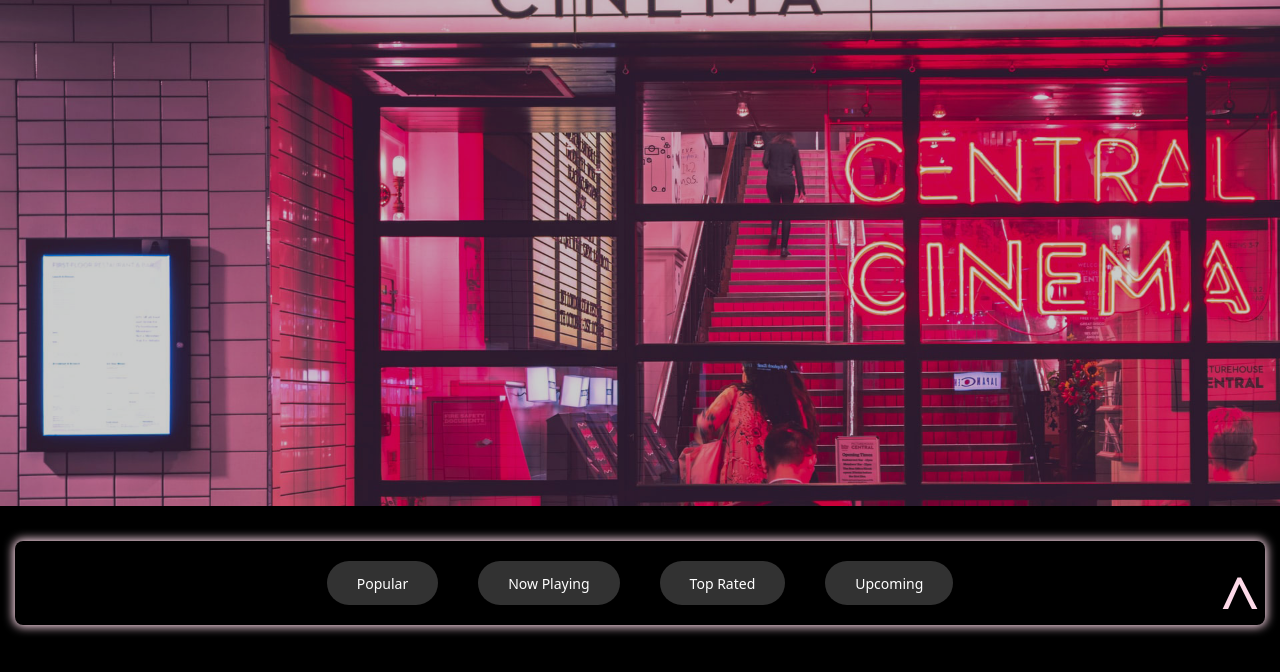
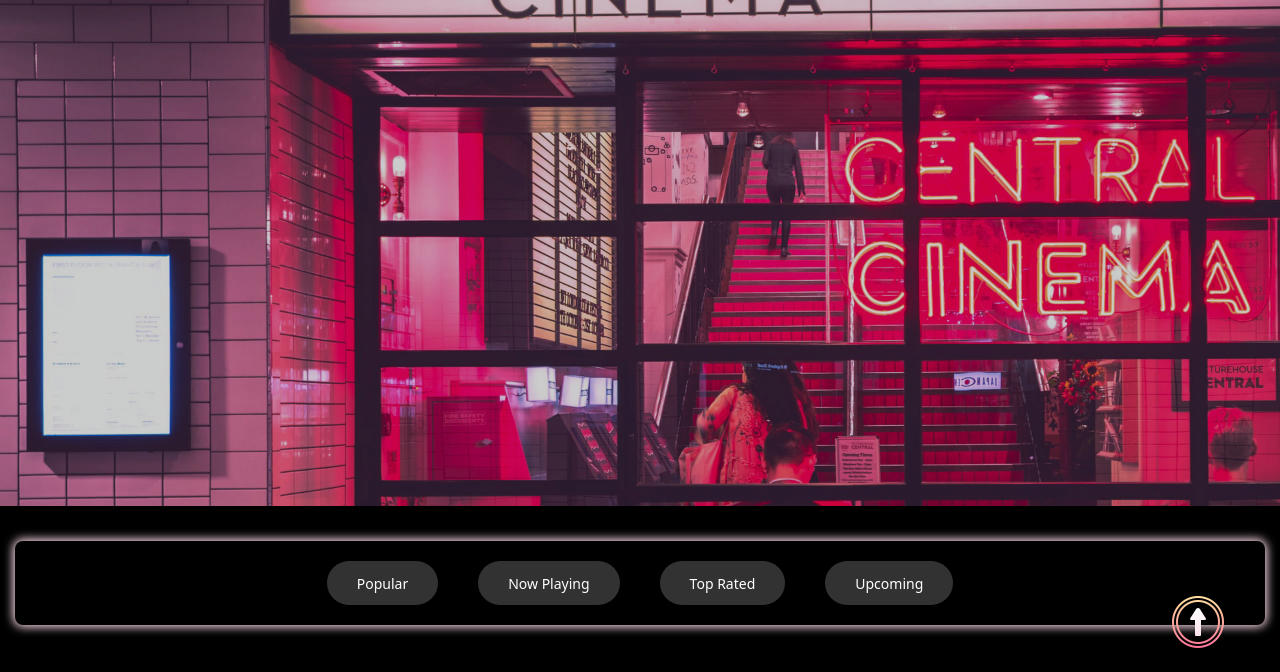
Before and after one commit to robynabe/react-movie-app, a React app: page / in a window 1280 px wide. Shown: the part 96-768 px from the top of the page. Built offline with nearby package versions, Linux system fonts and the light colour scheme; no server answers.

Commit message:
Scroll to top styled
added icon

```diff
--- a/src/components/ScrollTop.js
+++ b/src/components/ScrollTop.js
@@ -1,9 +1,12 @@
 // Scroll to top //
+import ScrollIcon from '../images/icons8-scroll-up-64.png';
 
 function Scroll() {
 
   return (
-    <a className="scroll-to-top" href="#header">^</a>
+    <a className="scroll-to-top" href="#header">
+      <img src={ScrollIcon}/>
+    </a>
   );
 }
 
--- a/src/styles/partials/_home.scss
+++ b/src/styles/partials/_home.scss
@@ -128,10 +128,14 @@
   position: fixed;
   bottom: 50px;
   right: 20px;
-  font-size: 70px;
-  color: #fddae9;
+
+  @media (min-width: 1200px) {
+    right: 50px;
+  }
   &:hover {
-    text-shadow: 2px 2px 20px #f9187c;
-    color: #fddae9;
+    filter: saturate(50%);
+    box-shadow: 0px 2px 15px 0px #f9187c;
+    border-radius: 30px;
+    padding: none;
   }
 }
```
Also changed, not shown: src/images/icons8-scroll-up-64.png (added).
